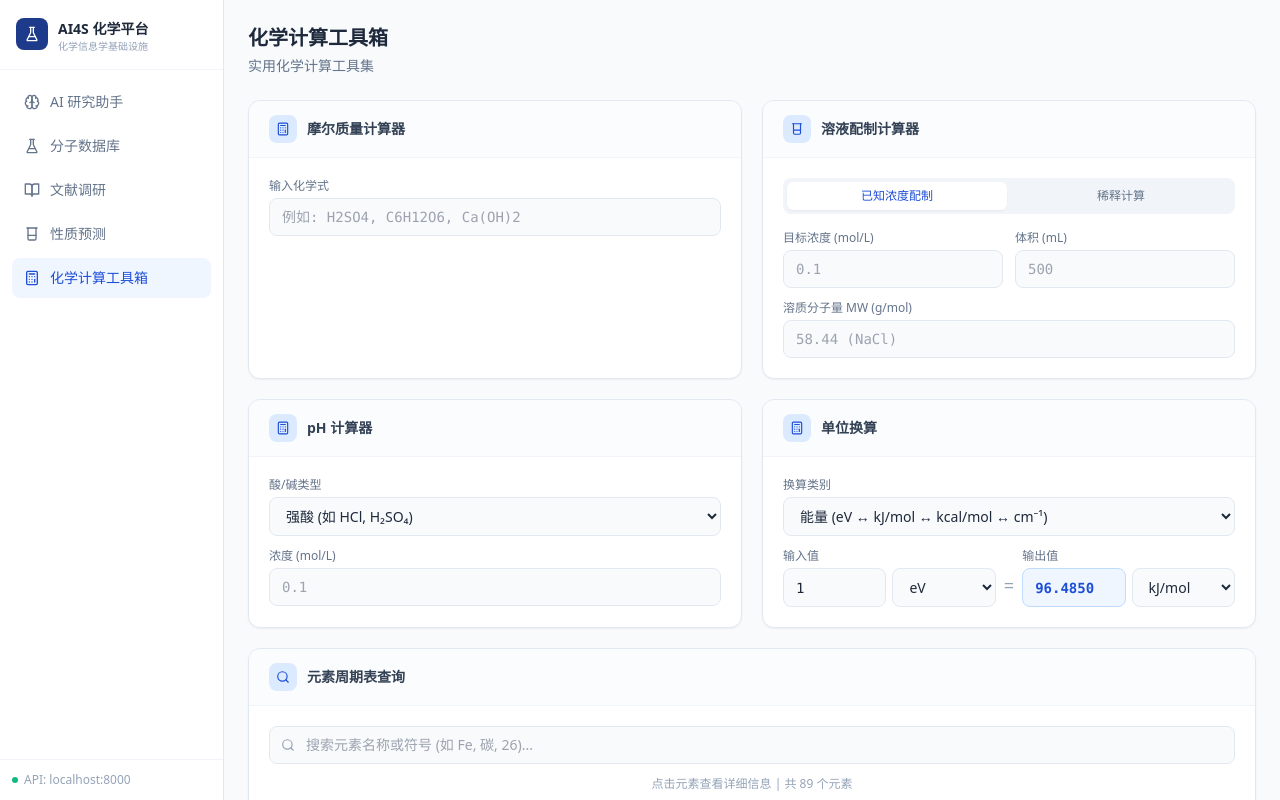
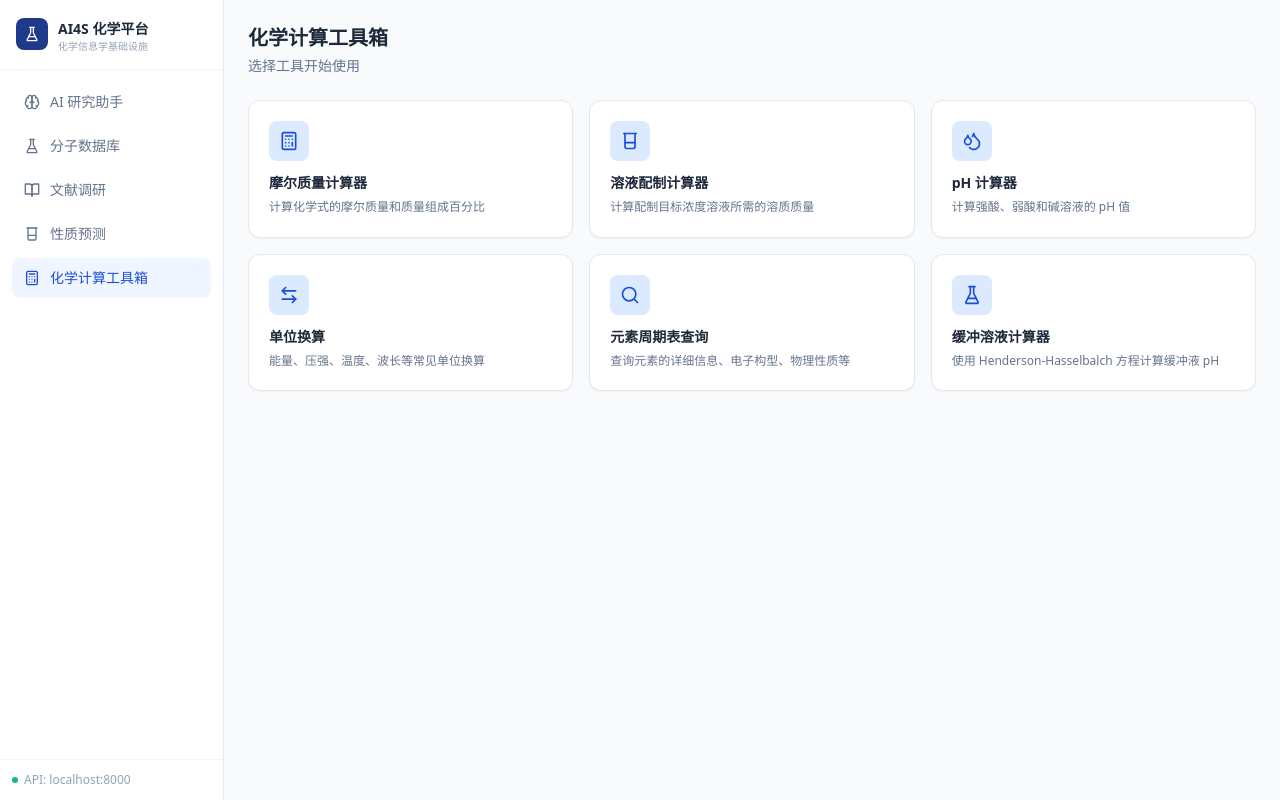
Before and after one commit to z2875596-crypto/ai4s-infra, a React (Vite) app in the folder frontend/: page /experiments in a window 1280 px wide. Built offline with nearby package versions, Linux system fonts and the light colour scheme.

Commit message:
feat: 化学工具箱改为导航式 — 工具选择首页 + 独立工具视图
Co-Authored-By: Claude Opus 4.7 <noreply@anthropic.com>

```diff
--- a/frontend/src/pages/ChemistryToolbox.tsx
+++ b/frontend/src/pages/ChemistryToolbox.tsx
@@ -1,5 +1,5 @@
 import { useState, useMemo } from "react";
-import { Calculator, Search, X, Beaker, ChevronDown } from "lucide-react";
+import { Calculator, Search, X, Beaker, ChevronDown, ArrowLeft, ArrowLeftRight, Droplets, FlaskConical } from "lucide-react";
 
 // ═══════════════════════════════════════════════════════════
 // Periodic Table Data
@@ -1253,51 +1253,88 @@ function BufferCalculator() {
 }
 
 // ═══════════════════════════════════════════════════════════
+// Navigation
+// ═══════════════════════════════════════════════════════════
+
+type ToolId = "molar-mass" | "solution" | "ph" | "unit" | "periodic" | "buffer";
+
+const TOOL_INFO: { id: ToolId; name: string; icon: React.ComponentType<{ className?: string }>; desc: string }[] = [
+  { id: "molar-mass", name: "摩尔质量计算器", icon: Calculator, desc: "计算化学式的摩尔质量和质量组成百分比" },
+  { id: "solution", name: "溶液配制计算器", icon: Beaker, desc: "计算配制目标浓度溶液所需的溶质质量" },
+  { id: "ph", name: "pH 计算器", icon: Droplets, desc: "计算强酸、弱酸和碱溶液的 pH 值" },
+  { id: "unit", name: "单位换算", icon: ArrowLeftRight, desc: "能量、压强、温度、波长等常见单位换算" },
+  { id: "periodic", name: "元素周期表查询", icon: Search, desc: "查询元素的详细信息、电子构型、物理性质等" },
+  { id: "buffer", name: "缓冲溶液计算器", icon: FlaskConical, desc: "使用 Henderson-Hasselbalch 方程计算缓冲液 pH" },
+];
+
+function renderTool(id: ToolId) {
+  switch (id) {
+    case "molar-mass": return <MolarMassCalculator />;
+    case "solution": return <SolutionCalculator />;
+    case "ph": return <PHCalculator />;
+    case "unit": return <UnitConverter />;
+    case "periodic": return <PeriodicTable />;
+    case "buffer": return <BufferCalculator />;
+  }
+}
+
+// ═══════════════════════════════════════════════════════════
 // Main Page
 // ═══════════════════════════════════════════════════════════
 
 export default function ChemistryToolbox() {
+  const [selected, setSelected] = useState<ToolId | null>(null);
+
+  if (selected) {
+    const info = TOOL_INFO.find((t) => t.id === selected)!;
+    const Icon = info.icon;
+    return (
+      <div>
+        <div className="flex items-center justify-between mb-6">
+          <div>
+            <h1 className="text-xl font-bold text-slate-800">化学计算工具箱</h1>
+            <p className="text-sm text-slate-500 mt-1">实用化学计算工具集</p>
+          </div>
+        </div>
+        <button
+          onClick={() => setSelected(null)}
+          className="flex items-center gap-1.5 text-xs text-slate-500 hover:text-slate-700 mb-4 transition-colors"
+        >
+          <ArrowLeft className="w-3.5 h-3.5" />
+          返回工具箱
+        </button>
+        <ToolCard icon={Icon} title={info.name}>
+          {renderTool(selected)}
+        </ToolCard>
+      </div>
+    );
+  }
+
   return (
     <div>
       <div className="flex items-center justify-between mb-6">
         <div>
           <h1 className="text-xl font-bold text-slate-800">化学计算工具箱</h1>
-          <p className="text-sm text-slate-500 mt-1">实用化学计算工具集</p>
+          <p className="text-sm text-slate-500 mt-1">选择工具开始使用</p>
         </div>
       </div>
-
-      <div className="grid grid-cols-1 lg:grid-cols-2 gap-5">
-        {/* Row 1 */}
-        <ToolCard icon={Calculator} title="摩尔质量计算器">
-          <MolarMassCalculator />
-        </ToolCard>
-
-        <ToolCard icon={Beaker} title="溶液配制计算器">
-          <SolutionCalculator />
-        </ToolCard>
-
-        {/* Row 2 */}
-        <ToolCard icon={Calculator} title="pH 计算器">
-          <PHCalculator />
-        </ToolCard>
-
-        <ToolCard icon={Calculator} title="单位换算">
-          <UnitConverter />
-        </ToolCard>
-
-        {/* Row 3 - Periodic Table (full width) */}
-        <div className="lg:col-span-2">
-          <ToolCard icon={Search} title="元素周期表查询">
-            <PeriodicTable />
-          </ToolCard>
-        </div>
-
-        {/* Row 4 */}
-        <div className="lg:col-span-2">
-          <ToolCard icon={Beaker} title="缓冲溶液计算器 (Henderson-Hasselbalch)">
-            <BufferCalculator />
-          </ToolCard>
-        </div>
+      <div className="grid grid-cols-1 sm:grid-cols-2 lg:grid-cols-3 gap-4">
+        {TOOL_INFO.map((tool) => {
+          const Icon = tool.icon;
+          return (
+            <button
+              key={tool.id}
+              onClick={() => setSelected(tool.id)}
+              className="bg-white rounded-xl border border-slate-200 shadow-sm p-5 hover:border-blue-300 hover:shadow-md transition-all text-left group"
+            >
+              <div className="w-10 h-10 rounded-lg bg-brand-100 flex items-center justify-center mb-3 group-hover:bg-brand-200 transition-colors">
+                <Icon className="w-5 h-5 text-brand-700" />
+              </div>
+              <div className="font-semibold text-sm text-slate-800 mb-1">{tool.name}</div>
+              <div className="text-xs text-slate-500 leading-relaxed">{tool.desc}</div>
+            </button>
+          );
+        })}
       </div>
     </div>
   );
```
